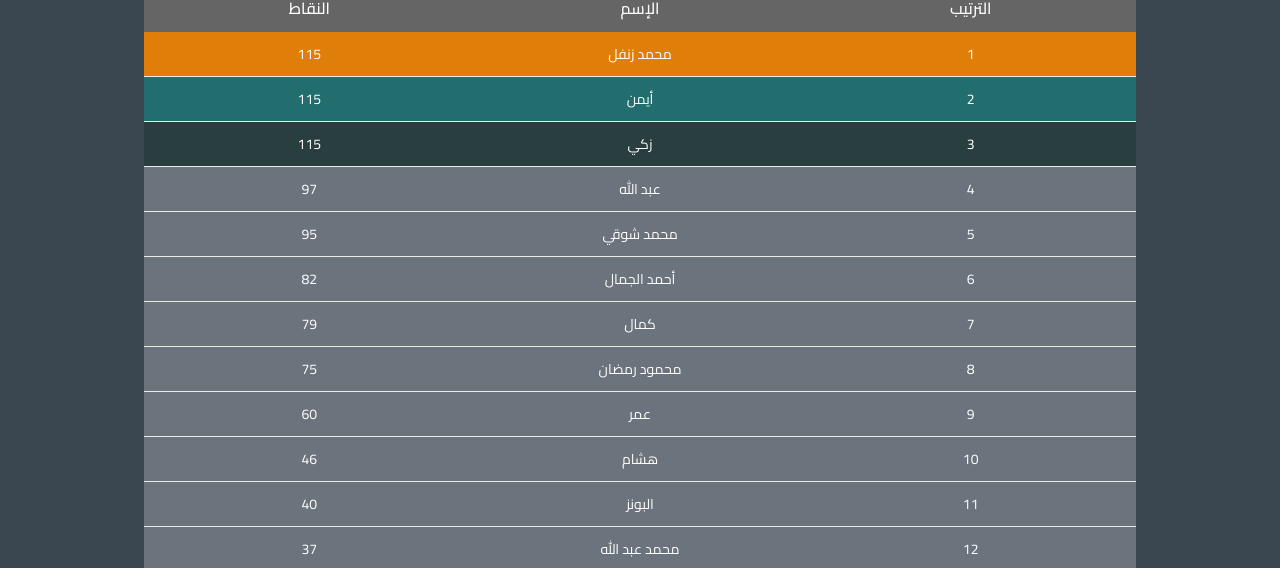
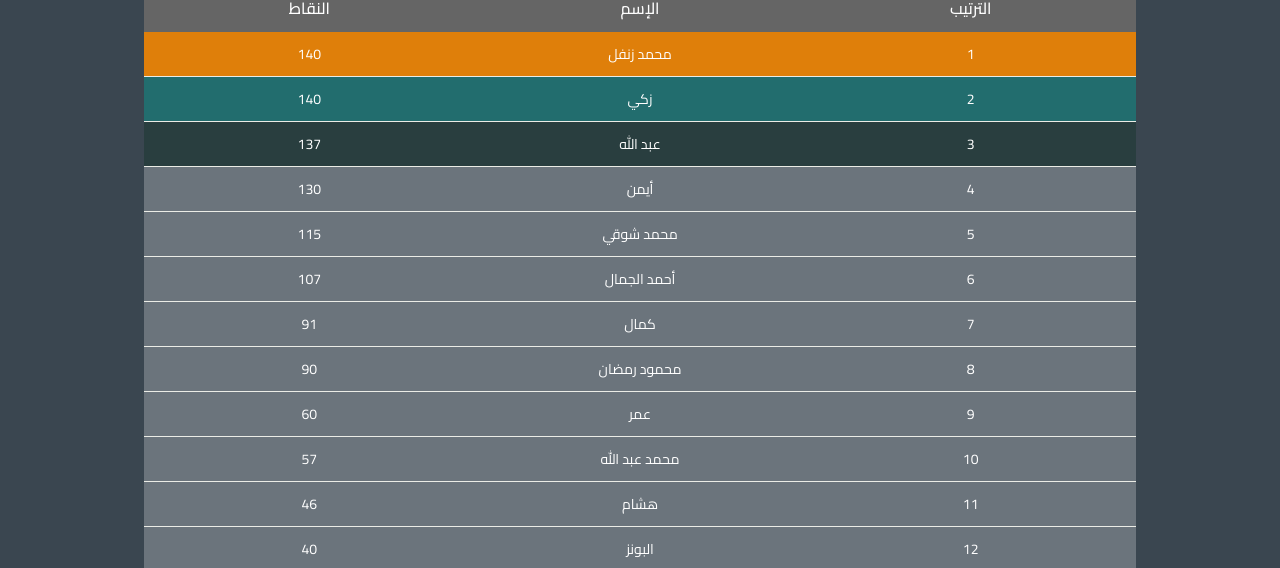
Before and after one commit to zaki164/Tareek-elnagah, a React (Vite) app: page / in a window 1280 px wide. Shown: the part 232-800 px from the top of the page. Built offline with nearby package versions, Linux system fonts and the light colour scheme; what tailwindcss-rtl would draw is missing.

Commit message:
update 4/2/2026

```diff
--- a/src/Section/TableSection.tsx
+++ b/src/Section/TableSection.tsx
@@ -4,20 +4,20 @@ const TableSection = () => {
   const { t } = useTranslation()
 
   const data = [
-    { name: "محمد زنفل", value: 115 },
-    { name: "أيمن", value: 115 },
-    { name: "زكي", value: 115 },
-    { name: "محمد شوقي", value: 95 },
-    { name: "كمال", value: 79 },
-    { name: "أحمد الجمال", value: 82 },
-    { name: "محمود رمضان", value: 75 },
+    { name: "محمد زنفل", value: 140 },
+    { name: "زكي", value: 140 },
+    { name: "أيمن", value: 130 },
+    { name: "عبد الله", value: 137 },
+    { name: "محمد شوقي", value: 115 },
+    { name: "كمال", value: 91 },
+    { name: "أحمد الجمال", value: 107 },
+    { name: "محمود رمضان", value: 90 },
     { name: "عمر", value: 60 },
-    { name: "عبد الله", value: 97 },
-    { name: "محمد عبد الله", value: 37 },
+    { name: "محمد عبد الله", value: 57 },
     { name: "هشام", value: 46 },
     { name: "طلعت", value: 25 },
     { name: "البونز", value: 40 },
-    { name: "محمود الجمال", value: 15 },
+    { name: "محمود الجمال", value: 20 },
     { name: "عمرو", value: 2 },
     { name: "معتز", value: 0 },
     { name: "مصطفي", value: 0 },
```
